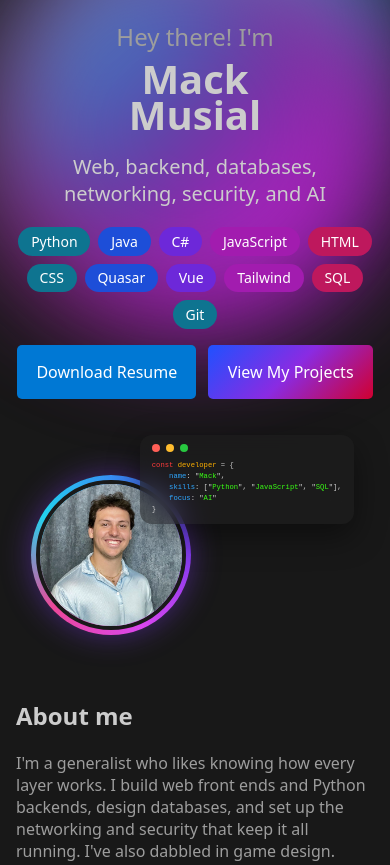
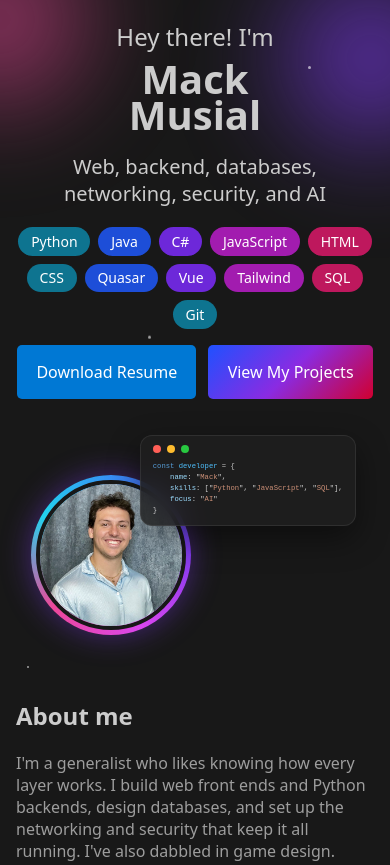
Before and after one commit to MackMusial/mackmusial.com, a plain HTML site: page index.html in a window 390 px wide. Shown: the top 865 px of the page. Drawn offline with Linux system fonts and the light colour scheme.

Commit message:
Add falling snowflakes effect and improve glow styles for hero section

```diff
--- a/index.html
+++ b/index.html
@@ -12,6 +12,16 @@
             <div class="glow glow-top-left"></div>
             <div class="glow glow-top-right"></div>
             <div class="glow glow-bottom-middle"></div>
+        </div>
+        <div class="snowflakes" aria-hidden="true">
+            <span></span>
+            <span></span>
+            <span></span>
+            <span></span>
+            <span></span>
+            <span></span>
+            <span></span>
+            <span></span>
         </div>
         <header class="container hero">
             <div class="hero-text">
--- a/styles.css
+++ b/styles.css
@@ -10,10 +10,11 @@
     --border-color: #2b2b2b;
     --status-online-color: #3fb950;
     --status-offline-color: #f85149;
-    --code-keyword-color: #ff3b3b;
-    --code-variable-color: #ffb000;
-    --code-property-color: #2fa8ff;
-    --code-string-color: #39ff14;
+    /* VS Code Dark Modern syntax colors */
+    --code-keyword-color: #569cd6;
+    --code-variable-color: #4fc1ff;
+    --code-property-color: #9cdcfe;
+    --code-string-color: #ce9178;
 }
 
 body {
@@ -35,6 +36,7 @@ main {
 }
 
 .hero-intro {
+    color: var(--text-color);
     font-size: 1.5rem;
     font-weight: 400;
     margin: 0.25rem 0 0.5rem 0;
@@ -132,24 +134,21 @@ p {
     border-radius: 50%;
     object-fit: cover; /* This ensures the avatar image covers the entire area without distortion */
     display: block; /* This removes any default inline spacing */
-    border: 4px solid #1a1a1a;
+    border: 4px solid var(--bg-color);
     box-sizing: border-box; /* This ensures the border is included in the element's total width and height */
 }
 
 .hero-photo {
     position: relative;
-    /* Reserves real layout space for the part of the code card that
-       hangs off the photo's right side, so it never runs off-screen. */
     margin-right: 21.5rem;
 }
 
 .code-card {
     position: absolute;
-    /* Starts just past the right edge of the head and sits on the
-       ring's top-right, so it only covers the wall behind it. */
     top: -4rem;
     left: 70%;
-    background-color: rgb(30 30 30 / 0.6);
+    background-color: rgb(31 31 31 / 0.85);
+    border: 1px solid rgb(255 255 255 / 0.08);
     padding: 1rem 1.25rem;
     border-radius: 12px;
     backdrop-filter: blur(12px);
@@ -265,43 +264,71 @@ p {
 .glow {
     position: absolute;
     border-radius: 50%;
-    filter: blur(60px);
+    filter: blur(40px);
+}
+
+.glow-top-left {
+    width: 32rem;
+    height: 32rem;
+    top: -14rem;
+    left: -10rem;
+    background-image: radial-gradient(circle, rgb(236 72 153 / 0.65), transparent 70%);
 }
 
 .glow-top-middle {
-    width: 16rem;
-    height: 16rem;
-    top: -6rem;
-    left: 30%;
-    background-image: linear-gradient(135deg, rgb(255, 105, 180), rgb(0, 255, 255), rgb(138, 43, 226));
+    width: 20rem;
+    height: 20rem;
+    top: -13rem;
+    left: 38%;
+    background-image: radial-gradient(circle, rgb(34 211 238 / 0.5), transparent 70%);
 }
 
-.glow-top-left {
-    width: 22rem;
-    height: 22rem;
-    top: -3rem;
-    left: 2%;
-    background-image: linear-gradient(135deg, rgb(255, 40, 40), rgb(230, 0, 126), rgb(40, 60, 200));
-}
-
+/* The main light: shines down from the top right onto the photo */
 .glow-top-right {
-    width: 24rem;
-    height: 24rem;
-    top: -4rem;
-    right: 2%;
-    background-image: linear-gradient(135deg, rgb(0, 212, 255), rgb(102, 51, 153), rgb(255, 16, 240));
+    width: 34rem;
+    height: 34rem;
+    top: -8rem;
+    right: 8%;
+    background-image: radial-gradient(circle, rgb(124 58 237 / 0.75), transparent 70%);
 }
 
 .glow-bottom-middle {
-    width: 30rem;
-    height: 30rem;
-    bottom: -16rem;
-    left: 38%;
-    background-image: linear-gradient(135deg, rgb(255, 94, 58), rgb(124, 58, 237), rgb(255, 20, 147));
+    width: 40rem;
+    height: 40rem;
+    bottom: -22rem;
+    left: 45%;
+    background-image: radial-gradient(circle, rgb(217 70 239 / 0.5), transparent 70%);
 }
 
-/* Tablets and narrow windows: not enough width for text + photo + card
-   side by side, so the hero stacks. */
+.snowflakes {
+    position: absolute;
+    inset: 0;
+    z-index: -1;
+    overflow: hidden;
+}
+
+.snowflakes span {
+    position: absolute;
+    width: 0.25rem;
+    height: 0.25rem;
+    background-color: rgb(255 255 255 / 0.6);
+    border-radius: 50%;
+    animation: fall linear infinite;
+}
+
+.snowflakes span:nth-child(1) { left: 7%; animation-duration: 8s; animation-delay: -0s; width: 2px; height: 2px; top: 35%; }
+.snowflakes span:nth-child(2) { left: 23%; animation-duration: 10s; animation-delay: -1s; width: 2px; height: 2px; top: 25%; }
+.snowflakes span:nth-child(3) { left: 38%; animation-duration: 12s; animation-delay: -2s; width: 3px; height: 3px; top: 15%; }
+.snowflakes span:nth-child(4) { left: 52%; animation-duration: 9s; animation-delay: -3s; width: 3px; height: 3px; top: 45%; }
+.snowflakes span:nth-child(5) { left: 66%; animation-duration: 11s; animation-delay: -4s; width: 2px; height: 2px; top: 60%; }
+.snowflakes span:nth-child(6) { left: 79%; animation-duration: 10s; animation-delay: -5s; width: 3px; height: 3px; top: 70%; }
+.snowflakes span:nth-child(7) { left: 88%; animation-duration: 13s; animation-delay: -6s; width: 3px; height: 3px; top: 80%; }
+.snowflakes span:nth-child(8) { left: 95%; animation-duration: 9s; animation-delay: -7s; width: 2px; height: 2px; top: 90%; }
+
+@keyframes fall {
+    0% { transform: translateY(-100vh); }
+    100% { transform: translateY(100vh); }
+}
 @media (max-width: 1040px){
     .hero {
         flex-direction: column;
@@ -319,6 +346,22 @@ p {
 }
 
 @media (max-width: 600px){
+    /* Smaller glows pushed to the edges so the hero isn't one wash */
+    .glow {
+        width: 70vw;
+        height: 70vw;
+    }
+    .glow-top-left {
+        top: -30vw;
+        left: -35vw;
+    }
+    .glow-top-right {
+        top: -20vw;
+        right: -30vw;
+    }
+    .glow-top-middle {
+        display: none;
+    }
     .footer {
         flex-direction: column;
         text-align: center;
@@ -355,3 +398,8 @@ p {
 @media (prefers-reduced-motion: reduce){
     .avatar-ring {animation: none;}
 }
+
+/* Visitors who ask for more contrast get a plain background */
+@media (prefers-contrast: more){
+    .glows {display: none;}
+}
```
Also changed, not shown: 1 other file.
